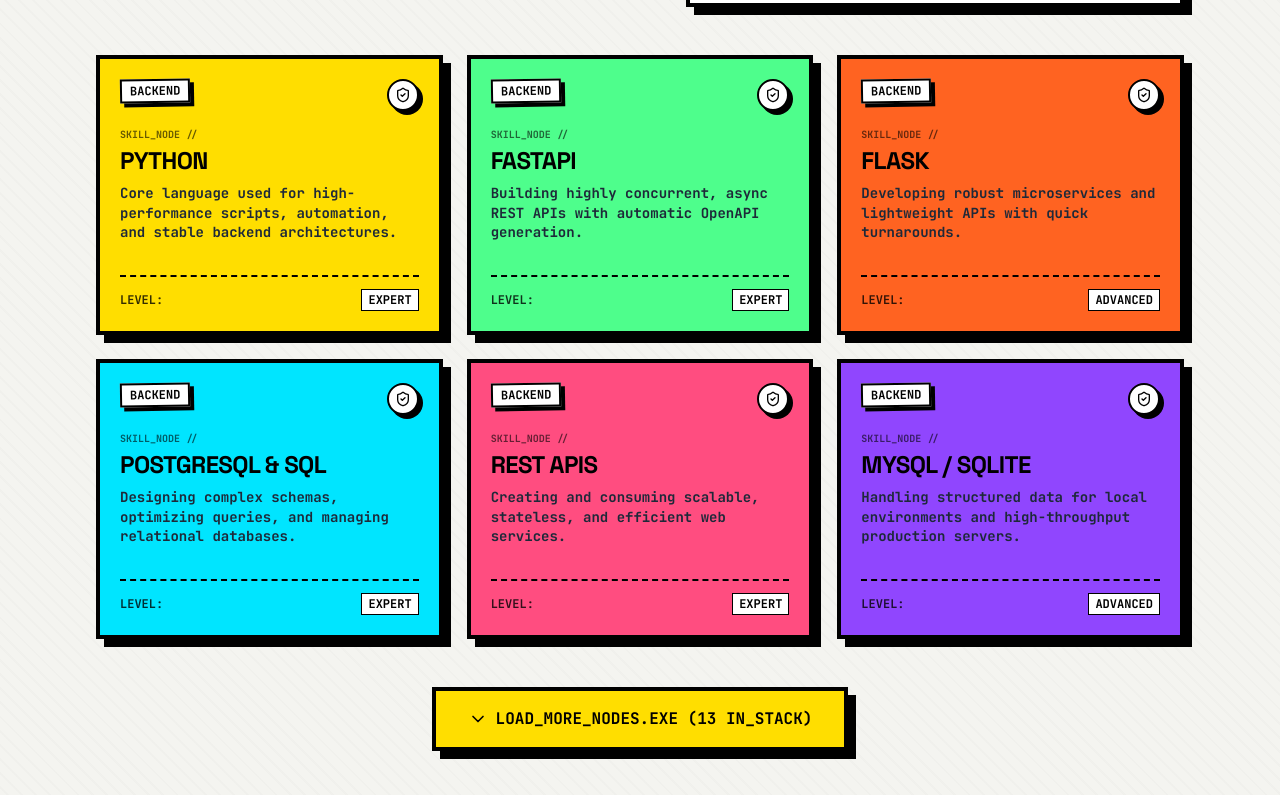
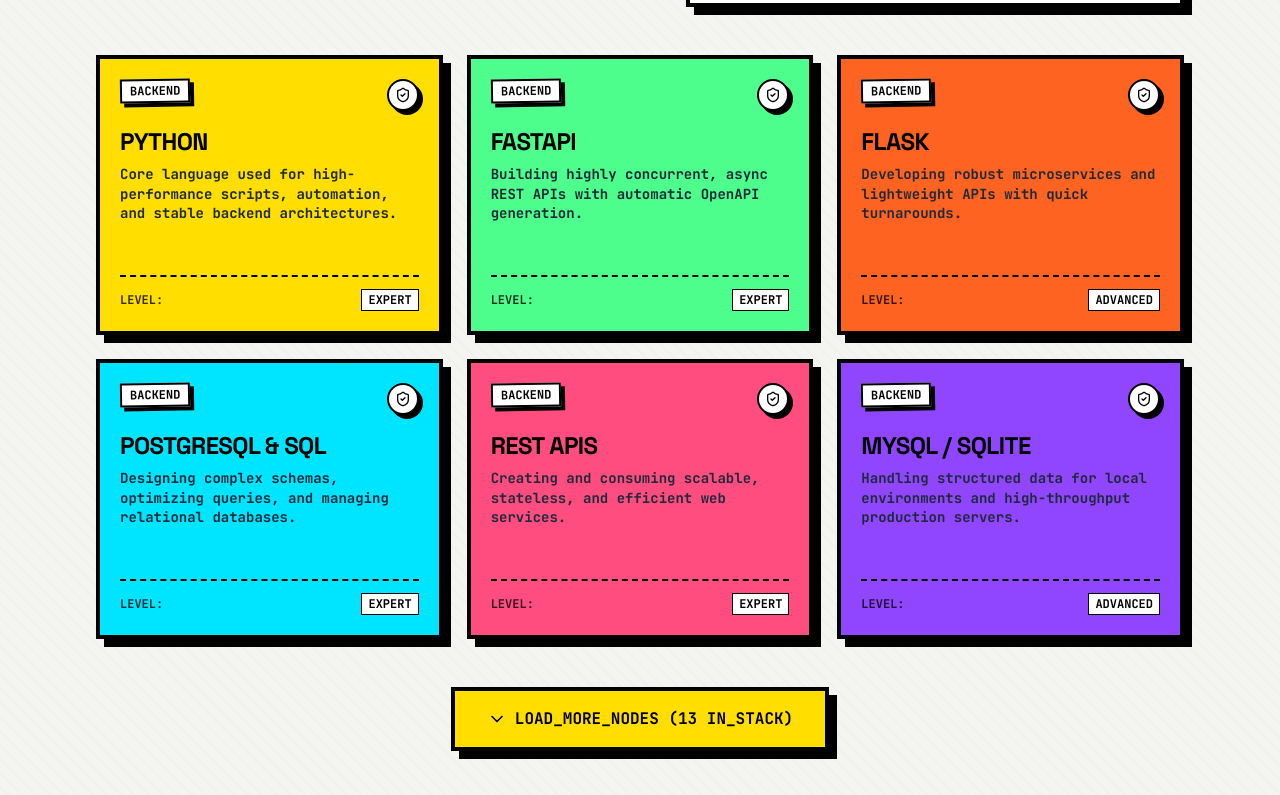
Before and after one commit to Sayan-CtrlZ/my_portfolio, a React (Vite) app: page / in a window 1280 px wide. Shown: the part 2325-3120 px from the top of the page. Built offline with nearby package versions, Linux system fonts and the light colour scheme.

Commit message:
Remove skill node labels and update button text

```diff
--- a/src/components/Skills.tsx
+++ b/src/components/Skills.tsx
@@ -170,9 +170,6 @@
 
               {/* Skill Details */}
               <div className="relative z-10 flex-grow mt-4">
-                <span className="block font-mono text-[10px] font-bold text-black/60 mb-1">
-                  SKILL_NODE //
-                </span>
                 <h3 className="text-xl md:text-2xl font-black text-black leading-tight uppercase tracking-tight mb-2">
                   {skill.name}
                 </h3>
@@ -204,12 +201,12 @@
               {isExpanded ? (
                 <>
                   <ChevronUp className="w-5 h-5 text-black" />
-                  COLLAPSE_NODE_GRID.EXE
+                  COLLAPSE_NODE
                 </>
               ) : (
                 <>
                   <ChevronDown className="w-5 h-5 text-black" />
-                  LOAD_MORE_NODES.EXE ({filteredSkills.length - 6} IN_STACK)
+                  LOAD_MORE_NODES ({filteredSkills.length - 6} IN_STACK)
                 </>
               )}
             </button>
```
